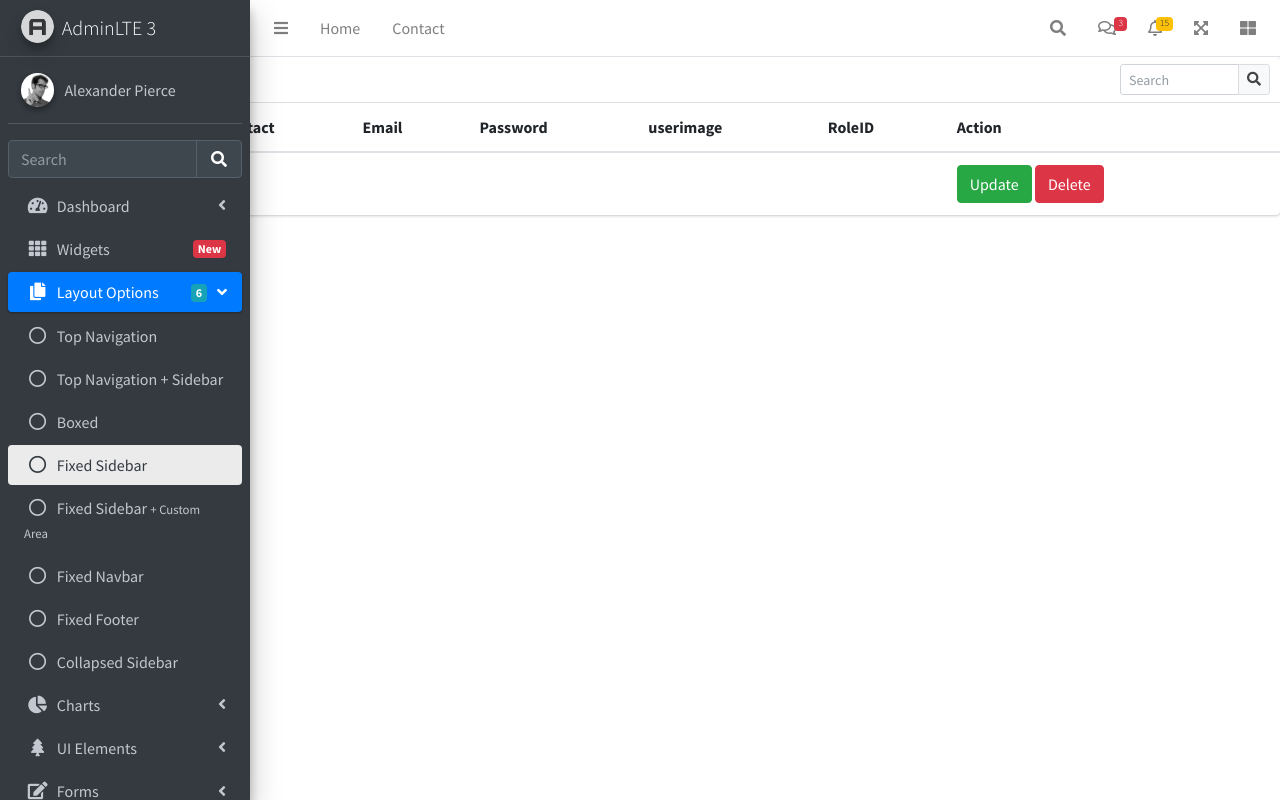
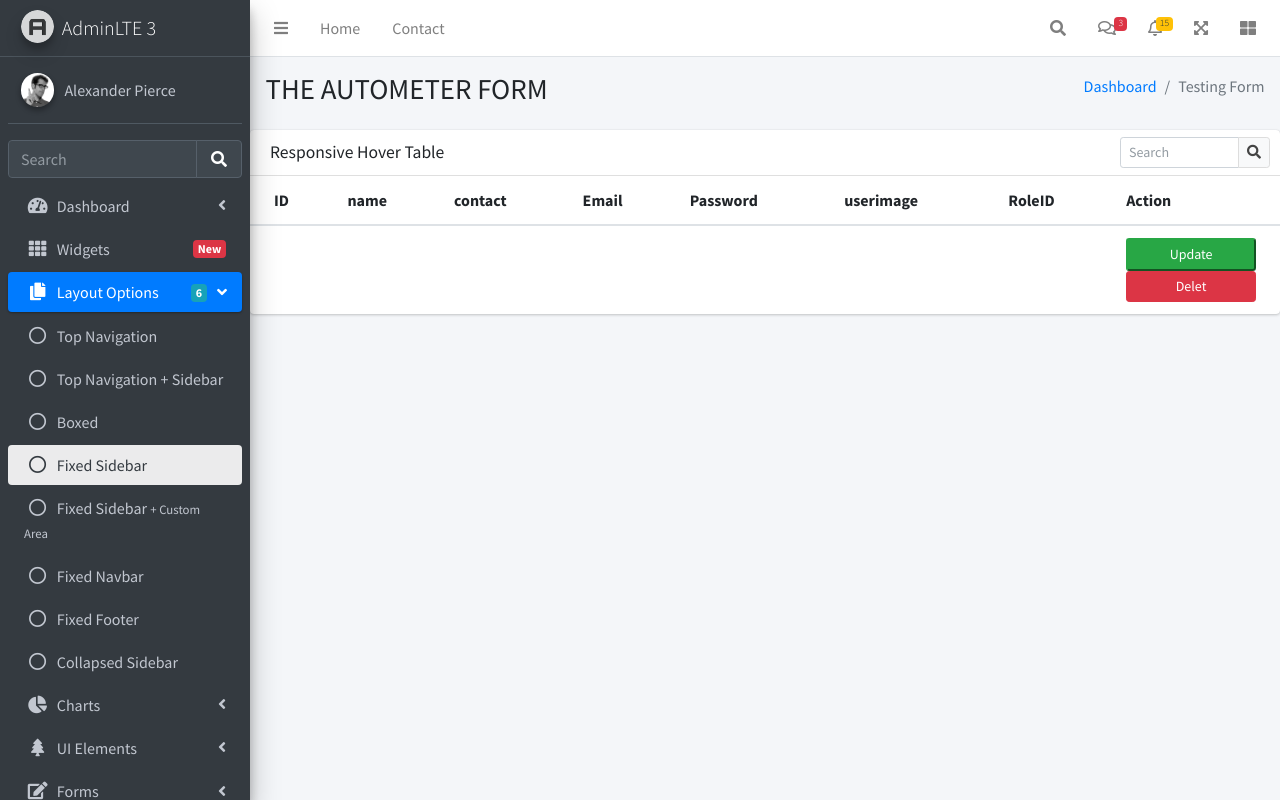
Before and after one commit to muzammil-kamran/the-autometer, a PHP site: the page made by AdminLTE-3.1.0/pages/the autometer/user-table.php in a window 1280 px wide. Run offline with PHP 8.4, Linux system fonts and the light colour scheme; tables that the repository leaves empty or names only in its code hold one stand-in row (values such as "Sample post"); data that the repository does not hold is empty; some libraries are stand-ins or nearby versions.

Commit message:
solving errors/bugs in files

```diff
--- a/AdminLTE-3.1.0/pages/the autometer/Department-action.php
+++ b/AdminLTE-3.1.0/pages/the autometer/Department-action.php
@@ -1,13 +1,11 @@
 <?php
 include "Connection.php";
 if(isset($_POST['sub'])){
-    $Role=$_POST['Department'];
-    $UName=$_POST['Tname'];
+    $DName=$_POST['Dname'];
 
 
 
-    $qry= "INSERT INTO `departments`( `DepartmentsName`) VALUES ('$UName','$Role')";
-
+    $qry= "INSERT INTO `departments`( `DepartmentsName`) VALUES ('$DName')";
     mysqli_query($conn,$qry);
 
 
--- a/AdminLTE-3.1.0/pages/the autometer/Department.php
+++ b/AdminLTE-3.1.0/pages/the autometer/Department.php
@@ -42,7 +42,7 @@
 
                       <div class="form-group">
                       <label for="exampleInputEmail1">Department Name</label>
-                      <input type="text" class="form-control" id="exampleInputEmail1" placeholder="Enter Department Name" name="uname">
+                      <input type="text" class="form-control" id="exampleInputEmail1" placeholder="Enter Department Name" name="Dname">
                     </div>
 
 
--- a/AdminLTE-3.1.0/pages/the autometer/Testing-method-action.php
+++ b/AdminLTE-3.1.0/pages/the autometer/Testing-method-action.php
@@ -1,12 +1,12 @@
 <?php
 include "Connection.php";
 if(isset($_POST['sub'])){
-    $Role=$_POST['Department'];
-    $UName=$_POST['Tname'];
+    $Department=$_POST['Department'];
+    $TName=$_POST['Tname'];
 
 
 
-    $qry= "INSERT INTO `testing`(`TestName`, `DepartmentID`) VALUES ('$UName','$Role')";
+    $qry= "INSERT INTO `testing`(`TestName`, `DepartmentID`) VALUES ('$TName','$Role')";
 
     mysqli_query($conn,$qry);
 
--- a/AdminLTE-3.1.0/pages/the autometer/market-action.php
+++ b/AdminLTE-3.1.0/pages/the autometer/market-action.php
@@ -1,12 +1,11 @@
 <?php
 include "Connection.php";
 if(isset($_POST['sub'])){
-    $Role=$_POST['Department'];
-    $UName=$_POST['Tname'];
+    $MName=$_POST['Mname'];
 
 
 
-    $qry= "INSERT INTO `markets`(`MarketsName` ) VALUES ('$UName','$Role')";
+    $qry= "INSERT INTO `markets`(`MarketsName` ) VALUES ('$MName')";
 
 
     mysqli_query($conn,$qry);
--- a/AdminLTE-3.1.0/pages/the autometer/market.php
+++ b/AdminLTE-3.1.0/pages/the autometer/market.php
@@ -34,7 +34,7 @@
                     </div>
                     <!-- /.card-header -->
                 <!-- form start -->
-                <form class="form-horizontal" action="Department-action.php" method="POST" enctype="multipart/form-data">
+                <form class="form-horizontal" action="market-action.php" method="POST" enctype="multipart/form-data">
                   <div class="card-body">
                     <div class="form-group">
 
@@ -42,7 +42,7 @@
 
                       <div class="form-group">
                       <label for="exampleInputEmail1">Market Name</label>
-                      <input type="text" class="form-control" id="exampleInputEmail1" placeholder="Enter Market Name" name="uname">
+                      <input type="text" class="form-control" id="exampleInputEmail1" placeholder="Enter Market Name" name="Mname">
                     </div>
 
 
--- a/AdminLTE-3.1.0/pages/the autometer/testing-method.php
+++ b/AdminLTE-3.1.0/pages/the autometer/testing-method.php
@@ -53,13 +53,13 @@
                           }
 
                           // Query to get options from database
-                          $sql = "SELECT  `DepartmentsName` FROM `departments`";
+                          $sql = "SELECT `DepartmentsID`, `DepartmentsName` FROM `departments`";
                           $result = $conn->query($sql);
 
                           // Generate dropdown options
                           if ($result->num_rows > 0) {
                               while ($row = $result->fetch_assoc()) {
-                                  $id = $row["id"];
+                                  $id = $row["DepartmentsID"];
                                   $optionName = $row["DepartmentsName"];
                                   echo "<option value='$id'>$optionName</option>";
                               }
--- a/AdminLTE-3.1.0/pages/the autometer/user-table.php
+++ b/AdminLTE-3.1.0/pages/the autometer/user-table.php
@@ -2,6 +2,24 @@
 include "header.php"
 
 ?>
+ <!-- Content Wrapper. Contains page content -->
+ <div class="content-wrapper">
+    <!-- Content Header (Page header) -->
+    <section class="content-header">
+      <div class="container-fluid">
+        <div class="row mb-2">
+          <div class="col-sm-6">
+            <h1>THE AUTOMETER FORM</h1>
+          </div>
+          <div class="col-sm-6">
+            <ol class="breadcrumb float-sm-right">
+              <li class="breadcrumb-item"><a href="#">Dashboard</a></li>
+              <li class="breadcrumb-item active">Testing Form</li>
+            </ol>
+          </div>
+        </div>
+      </div><!-- /.container-fluid -->
+    </section>
 <div class="row">
           <div class="col-12">
             <div class="card">
@@ -46,7 +64,7 @@
                                 while($row = mysqli_fetch_assoc($result)){?>
 
 
-                            <td scope="row"><?PHP echo $row['UserID`']?>  </td>
+                            <td scope="row"><?PHP echo $row['UserID']?>  </td>
                             <td><?PHP echo $row['UserName']?></td>
                             <td><?PHP echo $row['UserContact']?></td>
                             <td><?PHP echo $row['UserEmail']?></td>
@@ -54,16 +72,16 @@
                             <td><?PHP echo $row['UserImage']?></td>
                             <td><?PHP echo $row['RoleID']?></td>
                             <td>
-                                    <a href="update.php?updid=<?PHP echo $row['userID']?>">
-                                    <button type="button" class="btn btn-success btn-fw">Update</button>
-                                    </a>
+                                <a href="update.php?updid=<?php echo $row['UserID']?>">
+                                <button type="button" class="tn btn-block btn-success btn-sm">Update</button>
+                                </a>
 
-                                    <a href="delete.php?dldid=<?PHP echo $row['userID']?>">
-                                    <button type="button" class="btn btn-danger btn-fw">Delete</button>
-                                    </a>
+                                <a href="delete.php?dldid=<?php echo $row['UserID']?>">
+                                <button type="button" class="btn btn-block btn-danger btn-sm">Delet</button>
 
+                                </a>
                             </td>
-                          </tr>
+
                           <?php
                                 }
 
@@ -78,3 +96,7 @@
             <!-- /.card -->
           </div>
         </div>
+        </section>
+    <!-- /.content -->
+  </div>
+  <!-- /.content-wrapper -->
```
